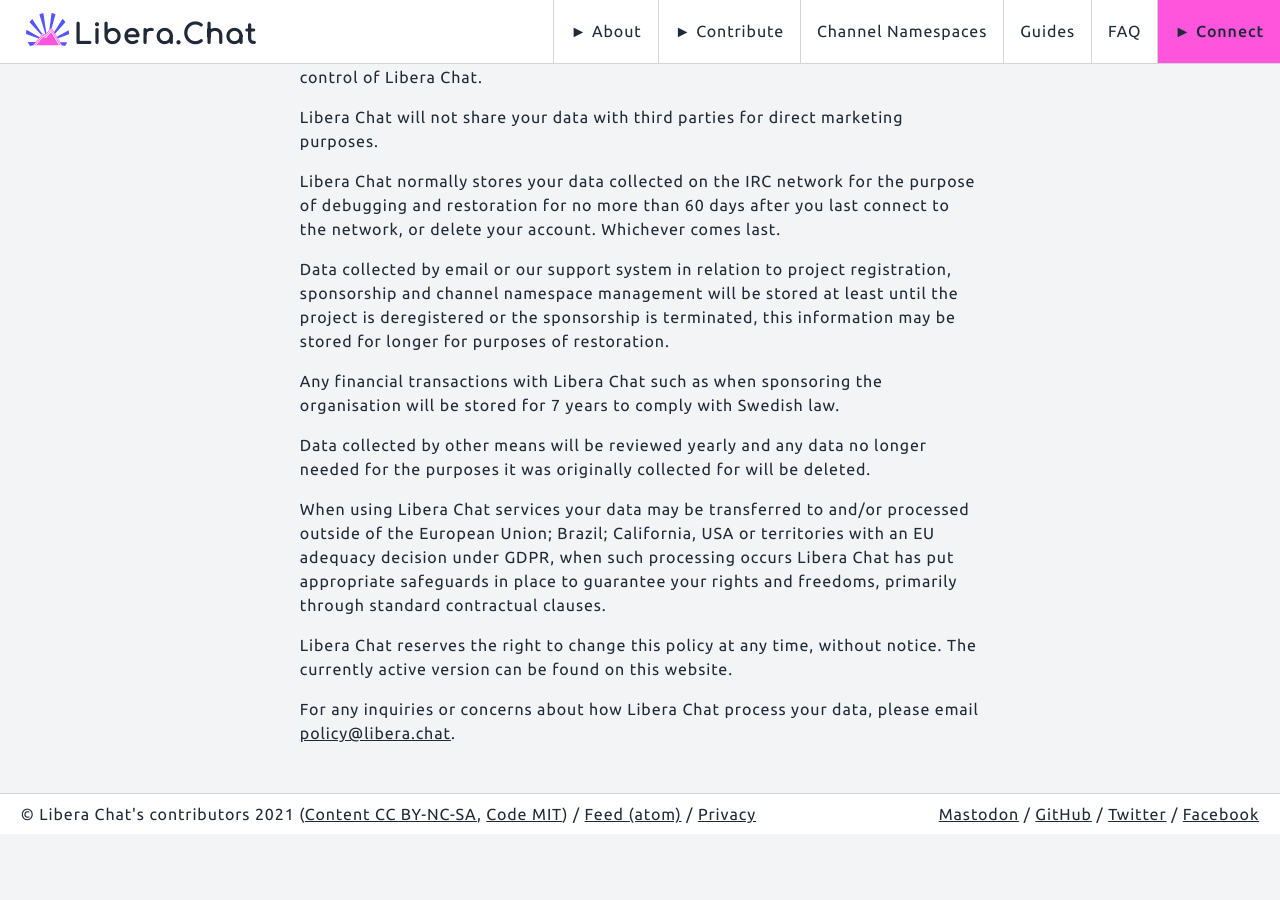
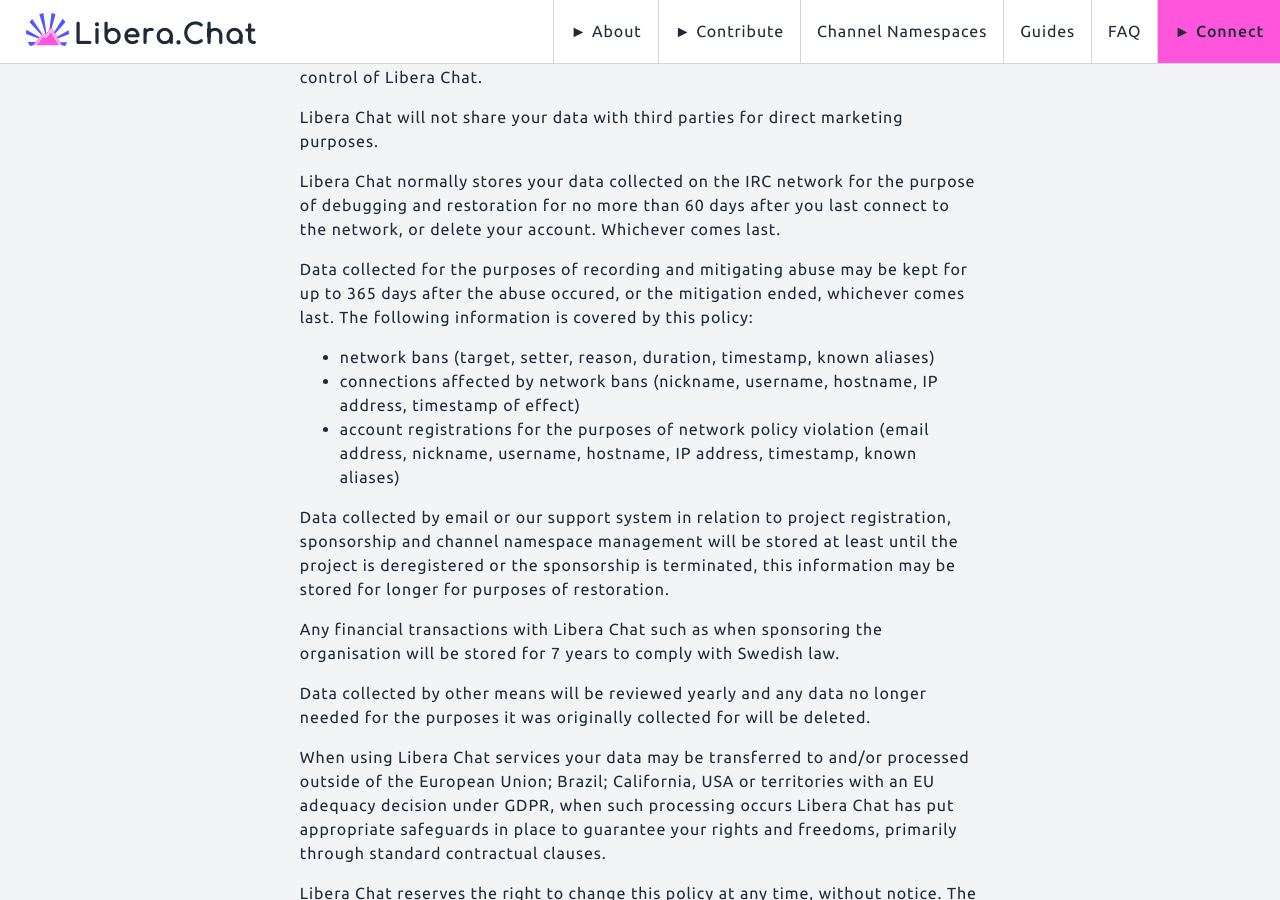
Before and after one commit to Libera-Chat/libera-chat.github.io, a Jekyll site: the page built from privacy.md, in a window 1280 px wide and 900 px high, scrolled down 1575 px. Built offline with Jekyll 4.4.1, drawn with Linux system fonts in a browser that asks for light colours; before the commit the page ends 2409 px from its top, so only the background shows below that.

Commit message:
privacy.md addition for extended retention of abuse mitigation data

```diff
--- a/privacy.md
+++ b/privacy.md
@@ -78,6 +78,16 @@
 purpose of debugging and restoration for no more than 60 days after you last
 connect to the network, or delete your account. Whichever comes last.
 
+Data collected for the purposes of recording and mitigating abuse may be kept
+for up to 365 days after the abuse occured, or the mitigation ended, whichever
+comes last. The following information is covered by this policy:
+
+- network bans (target, setter, reason, duration, timestamp, known aliases)
+- connections affected by network bans (nickname, username, hostname,
+  IP address, timestamp of effect)
+- account registrations for the purposes of network policy violation (email
+  address, nickname, username, hostname, IP address, timestamp, known aliases)
+
 Data collected by email or our support system in relation to project
 registration, sponsorship and channel namespace management will be stored at
 least until the project is deregistered or the sponsorship is terminated, this
```
